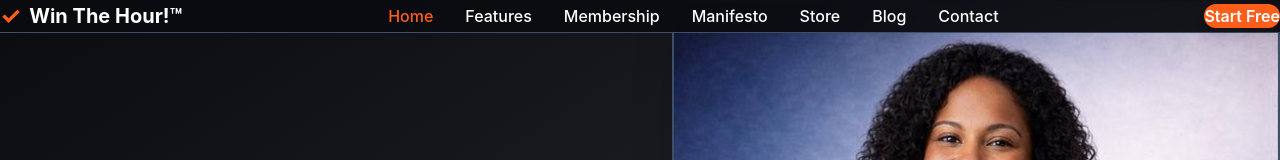
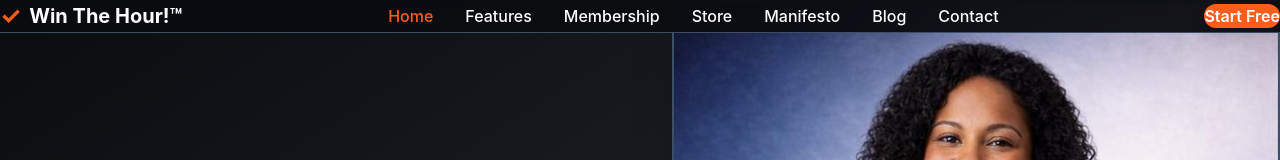
Before and after one commit to HouseofTerravian/winthehour-site, a React (Vite) app: page / in a window 1280 px wide. Shown: the top 160 px of the page. Built offline with nearby package versions, Linux system fonts and the light colour scheme.

Commit message:
Swap Store and Manifesto nav positions
Store is now 4th, Manifesto 5th in both desktop and mobile nav.

```diff
--- a/src/components/Layout.tsx
+++ b/src/components/Layout.tsx
@@ -45,11 +45,11 @@ export default function Layout() {
             <NavLink to="/membership" className={navClass}>
               Membership
             </NavLink>
+            <NavLink to="/store" className={navClass}>
+              Store
+            </NavLink>
             <NavLink to="/manifesto" className={navClass}>
               Manifesto
-            </NavLink>
-            <NavLink to="/store" className={navClass}>
-              Store
             </NavLink>
             <NavLink to="/blog" className={navClass}>
               Blog
@@ -92,11 +92,11 @@ export default function Layout() {
               <NavLink to="/membership" onClick={closeMobile} className={mobileNavClass}>
                 Membership
               </NavLink>
+              <NavLink to="/store" onClick={closeMobile} className={mobileNavClass}>
+                Store
+              </NavLink>
               <NavLink to="/manifesto" onClick={closeMobile} className={mobileNavClass}>
                 Manifesto
-              </NavLink>
-              <NavLink to="/store" onClick={closeMobile} className={mobileNavClass}>
-                Store
               </NavLink>
               <NavLink to="/blog" onClick={closeMobile} className={mobileNavClass}>
                 Blog
```
